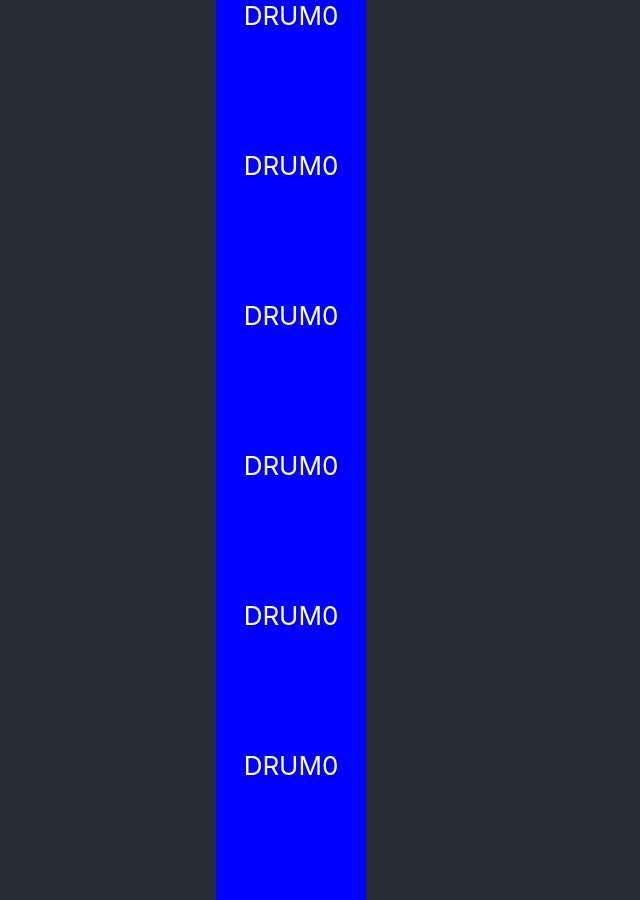
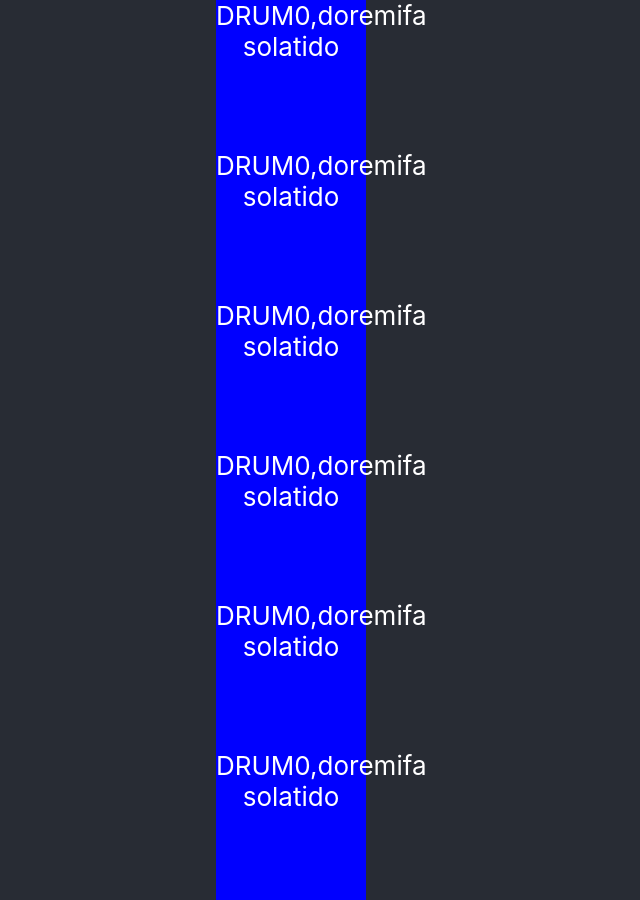
Before and after one commit to shaktilucifer/Lab360, a React (Create React App) app in the folder freecodecamp/frontend/DrumMachine/drummachine/: page / in a window 1280 px wide. Shown: the whole page, without its empty margins (349-989 px from the left). Built offline with nearby package versions, Linux system fonts and the light colour scheme.

Commit message:
constant drum names and sound proto

```diff
--- a/freecodecamp/frontend/DrumMachine/drummachine/src/App.tsx
+++ b/freecodecamp/frontend/DrumMachine/drummachine/src/App.tsx
@@ -10,7 +10,7 @@ function App() {
       <div className="App-header">
         {
           [...Array(NUM_DRUMS)].map(index => {
-              return <DrumBlock drumName={DRUMS[index]?.name || 'DRUM0'} key={`drumblock_${index}`}/>
+              return <DrumBlock drumSound='doremifa solatido' drumName={DRUMS[index]?.name || 'DRUM0'} key={`drumblock_${index}`}/>
           })
         }
       </div>
--- a/freecodecamp/frontend/DrumMachine/drummachine/src/DrumBlock.tsx
+++ b/freecodecamp/frontend/DrumMachine/drummachine/src/DrumBlock.tsx
@@ -1,7 +1,7 @@
 import React from 'react';
 import './Drumblock.css'
 export function DrumBlock({drumName, drumSound}: DrumBlockProps) {
-    return <div className='block'>{drumName}</div>
+    return <div className='block'>{drumName},{drumSound}</div>
 }
 
 interface DrumBlockProps {
--- a/freecodecamp/frontend/DrumMachine/drummachine/src/constants/appConstant.ts
+++ b/freecodecamp/frontend/DrumMachine/drummachine/src/constants/appConstant.ts
@@ -3,5 +3,8 @@ export const NUM_DRUMS = 6;
 export const DRUMS = [
     {name: 'drum1'},
     {name: 'drum2'},
-    {name: 'drum3'}
+    {name: 'drum3'},
+    {name: 'drum4'},
+    {name: 'drum5'},
+    {name: 'drum6'}
 ]
```
